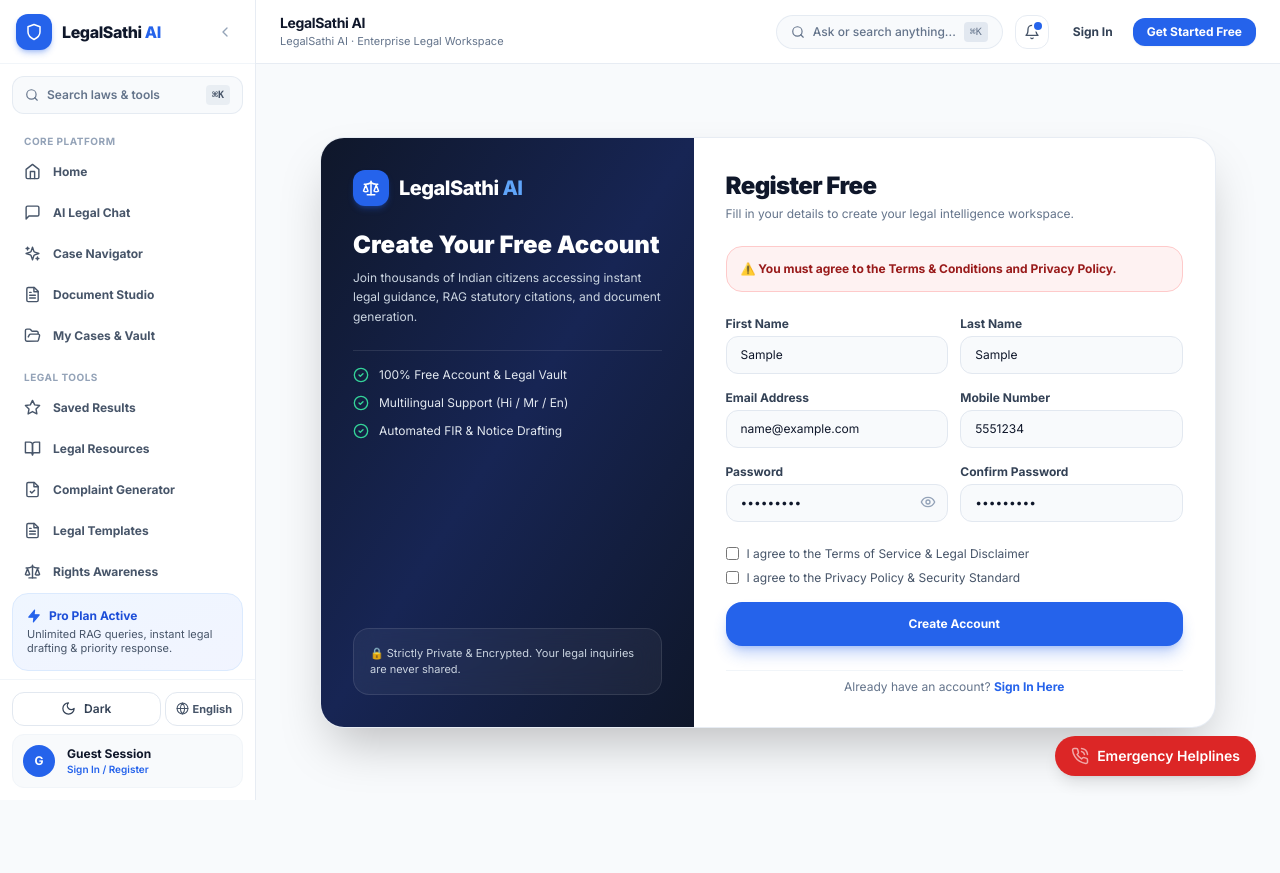
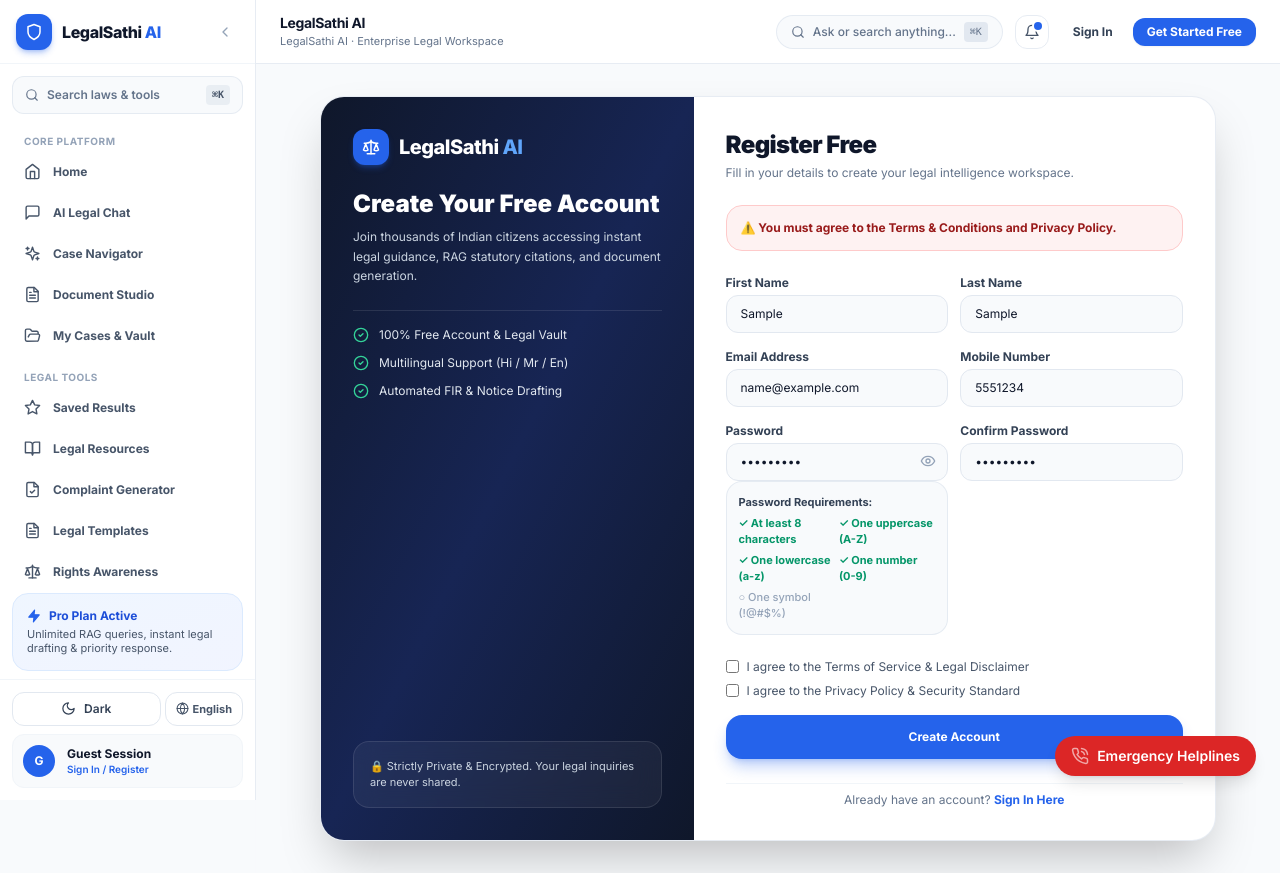
Before and after one commit to jerry11-tech/legal-sathi-ai, a Next.js app in the folder frontend/: page /register in a window 1280 px wide. Both pictures are taken after typing "Sample", "Sample", "name@example.com", "5551234", "Sample123", "Sample123" into the empty fields and a click on the button "Create Account". Before the commit the page ends 800 px from the top, so only its background shows below. Built offline with nearby package versions, Linux system fonts and the light colour scheme.

Commit message:
Add visual password strength requirements checklist to registration form

```diff
--- a/frontend/app/register/page.tsx
+++ b/frontend/app/register/page.tsx
@@ -50,8 +50,8 @@
       return;
     }
 
-    if (strengthScore < 4) {
-      setErrorMsg('Please satisfy all password strength requirements.');
+    if (formData.password.length < 6) {
+      setErrorMsg('Password must be at least 6 characters long.');
       return;
     }
 
@@ -202,7 +202,31 @@
                   >
                     {showPassword ? <EyeOff size={16} /> : <Eye size={16} />}
                   </button>
+            </div>
+
+            {/* Password Strength Visual Checklist */}
+            {formData.password.length > 0 && (
+              <div className="rounded-2xl border border-slate-200/80 bg-slate-50 p-3 dark:border-slate-800 dark:bg-slate-850 space-y-1 text-[11px]">
+                <p className="font-bold text-slate-700 dark:text-slate-300 mb-1">Password Requirements:</p>
+                <div className="grid grid-cols-2 gap-1 font-medium">
+                  <span className={hasMinLength ? 'text-emerald-600 dark:text-emerald-400 font-bold' : 'text-slate-400'}>
+                    {hasMinLength ? '✓' : '○'} At least 8 characters
+                  </span>
+                  <span className={hasUpper ? 'text-emerald-600 dark:text-emerald-400 font-bold' : 'text-slate-400'}>
+                    {hasUpper ? '✓' : '○'} One uppercase (A-Z)
+                  </span>
+                  <span className={hasLower ? 'text-emerald-600 dark:text-emerald-400 font-bold' : 'text-slate-400'}>
+                    {hasLower ? '✓' : '○'} One lowercase (a-z)
+                  </span>
+                  <span className={hasNumber ? 'text-emerald-600 dark:text-emerald-400 font-bold' : 'text-slate-400'}>
+                    {hasNumber ? '✓' : '○'} One number (0-9)
+                  </span>
+                  <span className={hasSpecial ? 'text-emerald-600 dark:text-emerald-400 font-bold' : 'text-slate-400'}>
+                    {hasSpecial ? '✓' : '○'} One symbol (!@#$%)
+                  </span>
                 </div>
+              </div>
+            )}
               </div>
               <div>
                 <label className="text-xs font-bold text-slate-700 dark:text-slate-300 block mb-1">Confirm Password</label>
```
